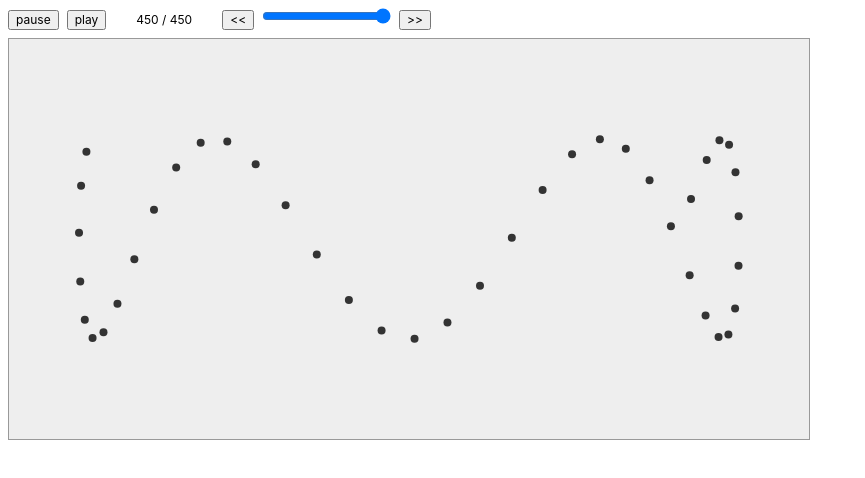
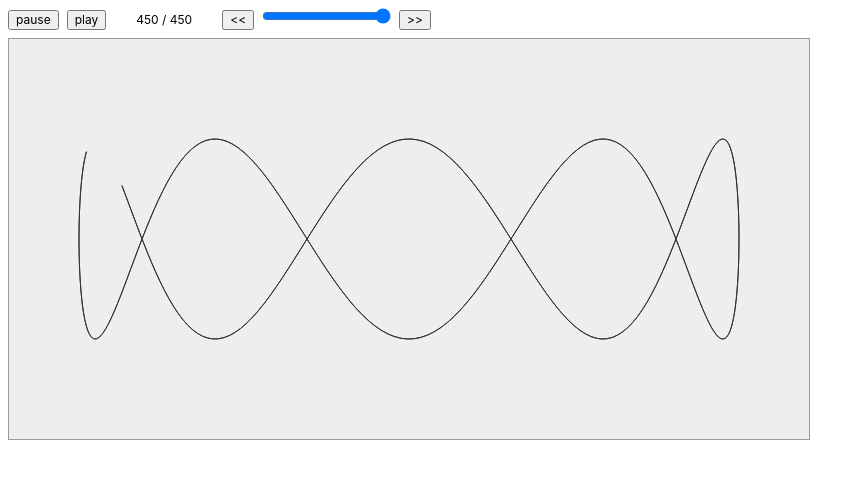
Before and after one commit to szymonkaliski/dacein, a React (Create React App) app: page / in a window 1280 px wide. Shown: the top 478 px of the page, without its empty margins (0-865 px from the left). Built offline with nearby package versions, Linux system fonts and the light colour scheme.

Commit message:
rect, line, path, ellipse

```diff
--- a/src/App.js
+++ b/src/App.js
@@ -5,6 +5,8 @@ import Immutable, { Map, List } from "immutable";
 // expose to sketch once it's eval()-ed
 window.Immutable = Immutable;
 window.lodash = lodash;
+
+const MAX_HISTORY_LEN = 1000;
 
 const sketch = {
   setup: {
@@ -18,19 +20,59 @@ const sketch = {
   },
 
   draw: state => {
+    const points = lodash
+      .range(300)
+      .map(i => [
+        Math.sin((state.get("c") + i * 0.2) * 0.1) * 330 + 400,
+        Math.cos((state.get("c") + i * 0.2) * 0.5) * 100 + 200
+      ]);
+
     return [
       ["background", { fill: "#eee" }],
-      ...lodash.range(40).map(i => {
-        return [
-          "circle",
-          {
-            x: Math.sin((state.get("c") + i) * 0.1) * 330 + 400,
-            y: Math.cos((state.get("c") + i) * 0.5) * 100 + 200,
-            r: 4,
-            fill: "#333"
-          }
-        ];
-      })
+      ["path", { points, stroke: "#333" }]
+
+      // ...lodash.range(40).map(i => {
+      //   return [
+      //     "rect",
+      //     {
+      //       pos: [
+      //         Math.sin((state.get("c") + i) * 0.1) * 330 + 400,
+      //         Math.cos((state.get("c") + i) * 0.5) * 100 + 200
+      //       ],
+      //       size: [40, 40],
+      //       fill: "#ddd",
+      //       stroke: "#333"
+      //     }
+      //   ];
+      // }),
+
+      // ...lodash.range(40).map(i => {
+      //   return [
+      //     "line",
+      //     {
+      //       a: [
+      //         Math.sin((state.get("c") + i) * 0.1) * 330 + 400,
+      //         Math.cos((state.get("c") + i) * 0.5) * 100 + 200
+      //       ],
+      //       b: [400, 200],
+      //       stroke: "#333"
+      //     }
+      //   ];
+      // }),
+
+      // ...lodash.range(40).map(i => {
+      //   return [
+      //     "ellipse",
+      //     {
+      //       pos: [
+      //         Math.sin((state.get("c") + i) * 0.1) * 330 + 400,
+      //         Math.cos((state.get("c") + i) * 0.5) * 100 + 200
+      //       ],
+      //       size: [4, 4],
+      //       fill: "#333"
+      //     }
+      //   ];
+      // })
     ];
   }
 };
@@ -41,7 +83,43 @@ const COMMANDS = {
     ctx.fillRect(0, 0, width, height);
   },
 
-  circle: (ctx, { x, y, r, fill, stroke }) => {
+  line: (ctx, { a, b, stroke }) => {
+    if (!stroke) {
+      return;
+    }
+
+    ctx.strokeStyle = stroke;
+
+    ctx.beginPath();
+    ctx.moveTo(a[0], a[1]);
+    ctx.lineTo(b[0], b[1]);
+    ctx.stroke();
+  },
+
+  path: (ctx, { points, stroke, fill }) => {
+    if (stroke) {
+      ctx.strokeStyle = stroke;
+    }
+    if (fill) {
+      ctx.fillStyle = fill;
+    }
+
+    ctx.beginPath();
+    ctx.moveTo(points[0][0], points[0][1]);
+    for (const point of points) {
+      ctx.lineTo(point[0], point[1]);
+    }
+    ctx.stroke();
+
+    if (fill) {
+      ctx.fill();
+    }
+    if (stroke) {
+      ctx.stroke();
+    }
+  },
+
+  ellipse: (ctx, { pos, size, fill, stroke }) => {
     if (fill) {
       ctx.fillStyle = fill;
     }
@@ -49,8 +127,33 @@ const COMMANDS = {
       ctx.strokeStyle = stroke;
     }
 
+    const [x, y] = pos;
+    const [w, h] = size;
+
     ctx.beginPath();
-    ctx.ellipse(x, y, r, r, 0, 0, Math.PI * 2);
+    ctx.ellipse(x, y, w, h, 0, 0, Math.PI * 2);
+
+    if (fill) {
+      ctx.fill();
+    }
+    if (stroke) {
+      ctx.stroke();
+    }
+  },
+
+  rect: (ctx, { pos, size, fill, stroke }) => {
+    if (fill) {
+      ctx.fillStyle = fill;
+    }
+    if (stroke) {
+      ctx.strokeStyle = stroke;
+    }
+
+    const [x, y] = pos;
+    const [w, h] = size;
+
+    ctx.beginPath();
+    ctx.rect(x, y, w, h);
 
     if (fill) {
       ctx.fill();
@@ -97,7 +200,15 @@ const Sketch = ({ sketch }) => {
       }
 
       if (playState === PLAYING) {
-        updateHistory([history.push(newState), historyIdx + 1], () => {
+        const newHistory = (history.size > MAX_HISTORY_LEN
+          ? history.skip(1)
+          : history
+        ).push(newState);
+
+        const newHistoryIdx =
+          history.size > MAX_HISTORY_LEN ? MAX_HISTORY_LEN : historyIdx + 1;
+
+        updateHistory([newHistory, newHistoryIdx], () => {
           frameId = requestAnimationFrame(step);
         });
       } else {
```
